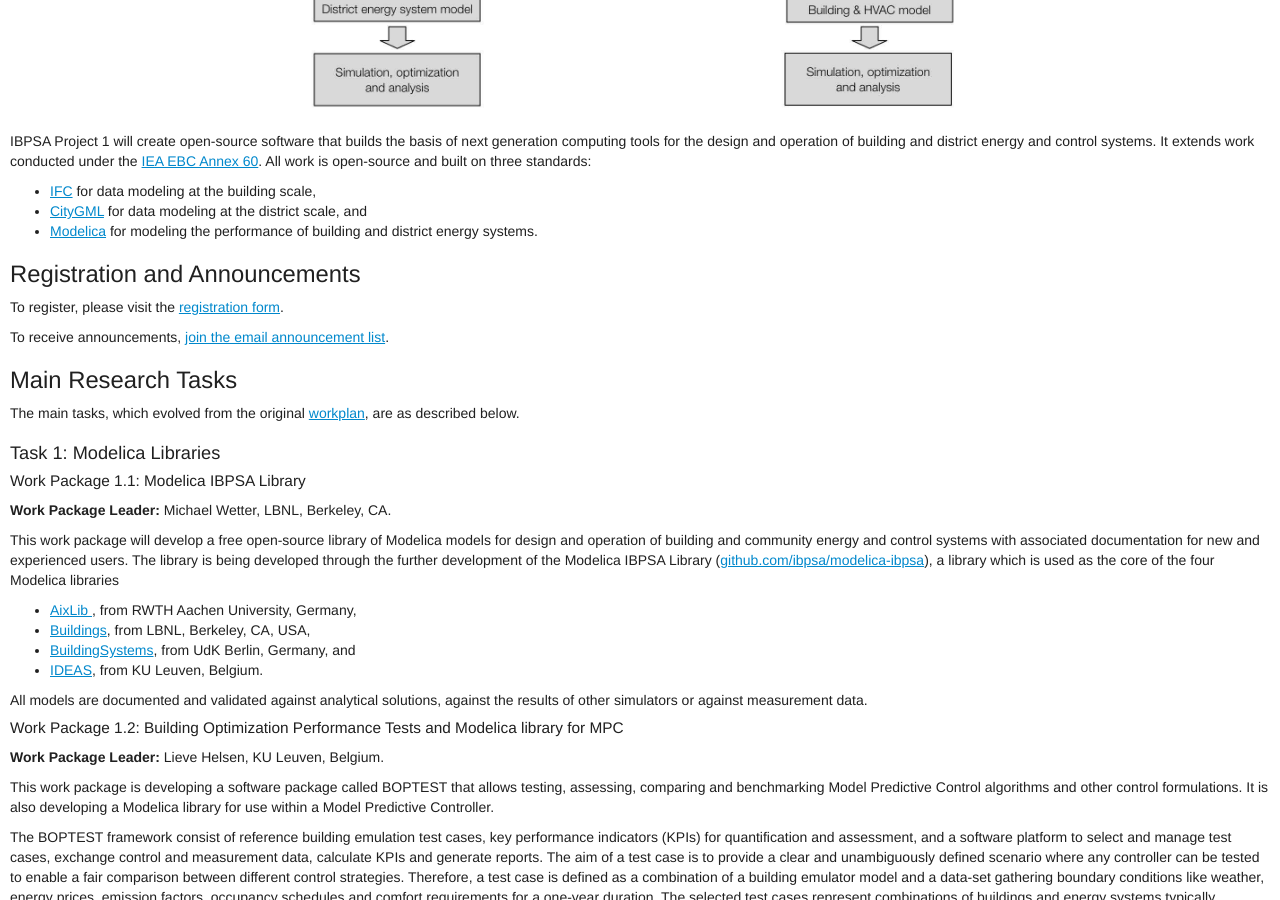
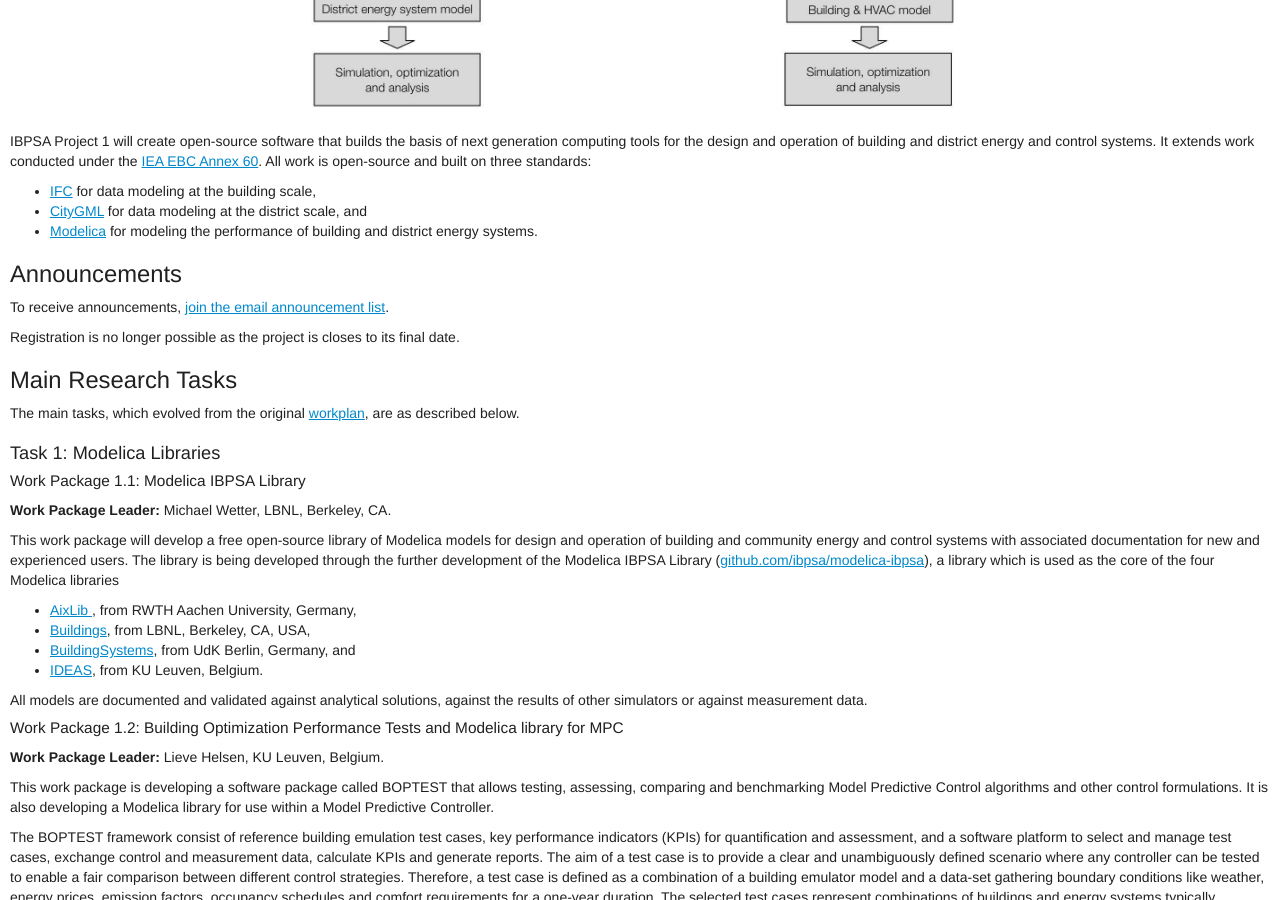
Before and after one commit to ibpsa/project1, a Jekyll site: the page built from index.md, in a window 1280 px wide and 900 px high, scrolled down 515 px. Built offline with Jekyll 4.4.1, drawn with Linux system fonts in a browser that asks for light colours; nearby versions of some CDN libraries.

Commit message:
Removed registration links

```diff
--- a/index.md
+++ b/index.md
@@ -25,11 +25,11 @@
  - [CityGML](http://www.citygml.org/) for data modeling at the district scale, and
  - [Modelica](http://www.modelica.org) for modeling the performance of building and district energy systems.
 
-<h2>Registration and Announcements</h2>
-
-To register, please visit the [registration form](https://docs.google.com/a/lbl.gov/forms/d/1tyu3Qb3ydPseACxBgtL_UTKIdQS75eKr4zX89v7T0EM/viewform).
+<h2>Announcements</h2>
 
 To receive announcements, [join the email announcement list]({{ site.url }}/participation.html).
+
+Registration is no longer possible as the project is closes to its final date.
 
 <h2>Main Research Tasks</h2>
 The main tasks, which evolved from the original
```
Also changed, not shown: participation.md (+0 -2 lines).
